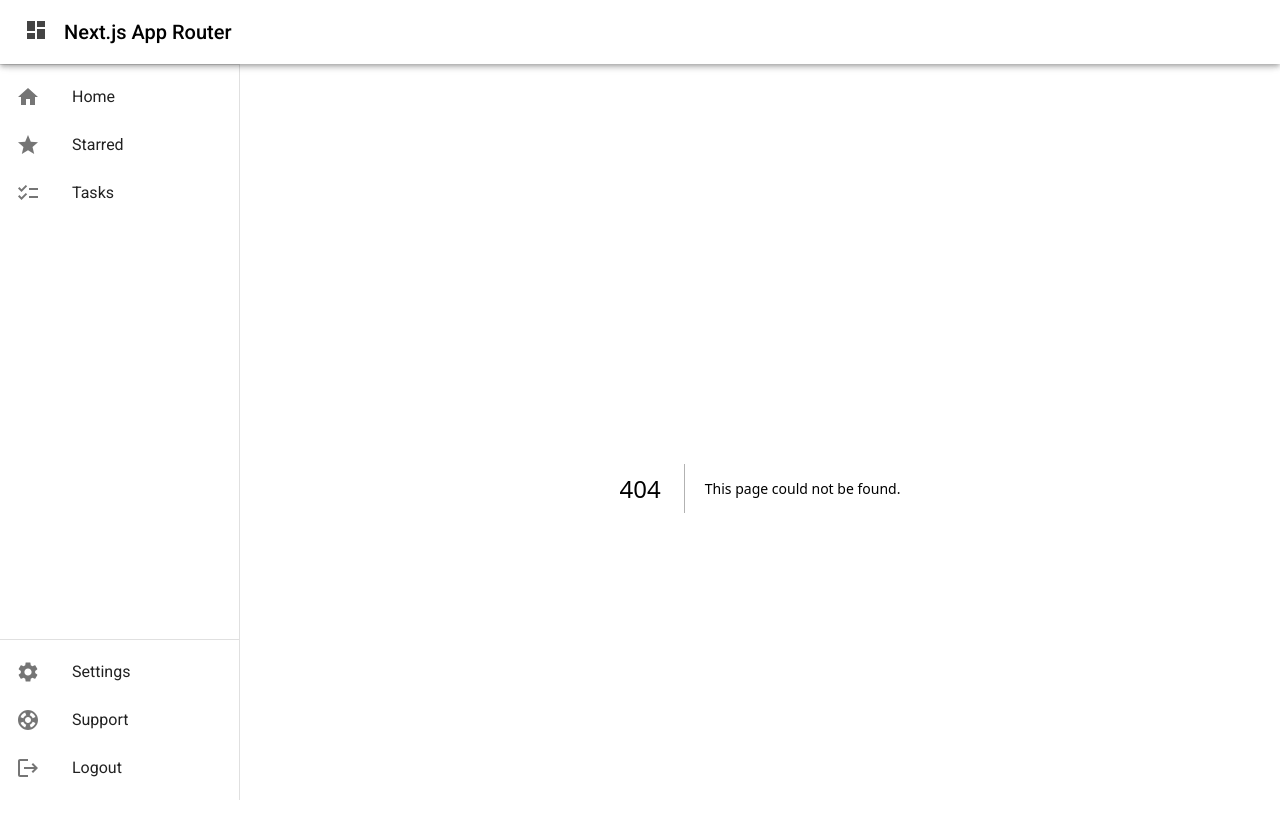
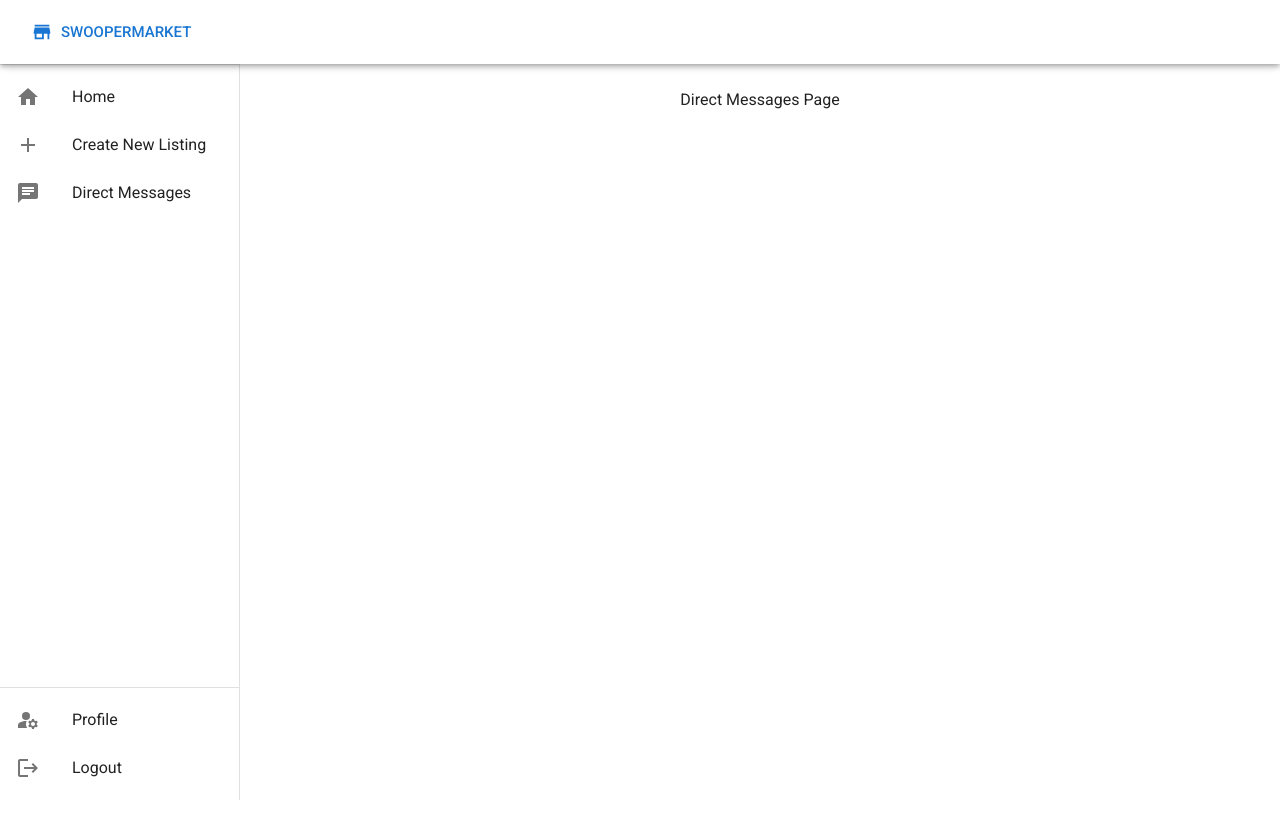
Before and after one commit to selmahassan/DebugDemon---CS370, a Next.js app in the folder swoopermarket-v2/: page /dms in a window 1280 px wide. Before the commit this address had no page. Shown: the top 816 px of the page. Built offline with nearby package versions, Linux system fonts and the light colour scheme.

Commit message:
add navbar

```diff
--- /dev/null
+++ b/swoopermarket-v2/src/app/dms/page.tsx
@@ -0,0 +1,23 @@
+import * as React from 'react';
+import Container from '@mui/material/Container';
+import Box from '@mui/material/Box';
+import Typography from '@mui/material/Typography';
+
+export default function TasksPage() {
+  return (
+    <Container>
+      <Box
+        sx={{
+          display: 'flex',
+          flexDirection: 'column',
+          justifyContent: 'center',
+          alignItems: 'center',
+        }}
+      >
+        <Typography variant="body1" gutterBottom>
+          Direct Messages Page
+        </Typography>
+      </Box>
+    </Container>
+  );
+}
--- a/swoopermarket-v2/src/app/layout.tsx
+++ b/swoopermarket-v2/src/app/layout.tsx
@@ -11,14 +11,14 @@ import ListItem from '@mui/material/ListItem';
 import ListItemButton from '@mui/material/ListItemButton';
 import ListItemIcon from '@mui/material/ListItemIcon';
 import ListItemText from '@mui/material/ListItemText';
-import DashboardIcon from '@mui/icons-material/Dashboard';
+import StoreIcon from '@mui/icons-material/Store';
 import HomeIcon from '@mui/icons-material/Home';
-import StarIcon from '@mui/icons-material/Star';
-import ChecklistIcon from '@mui/icons-material/Checklist';
-import SettingsIcon from '@mui/icons-material/Settings';
-import SupportIcon from '@mui/icons-material/Support';
+import AddIcon from '@mui/icons-material/Add';
+import ChatIcon from '@mui/icons-material/Chat';
+import ManageAccountsIcon from '@mui/icons-material/ManageAccounts';
 import LogoutIcon from '@mui/icons-material/Logout';
 import ThemeRegistry from '@/components/ThemeRegistry/ThemeRegistry';
+import Button from '@mui/material/Button';
 
 export const metadata = {
   title: 'Next.js App Router + Material UI v5',
@@ -29,14 +29,13 @@ const DRAWER_WIDTH = 240;
 
 const LINKS = [
   { text: 'Home', href: '/', icon: HomeIcon },
-  { text: 'Starred', href: '/starred', icon: StarIcon },
-  { text: 'Tasks', href: '/tasks', icon: ChecklistIcon },
+  { text: 'Create New Listing', href: '/newlisting', icon: AddIcon },
+  { text: 'Direct Messages', href: '/dms', icon: ChatIcon },
 ];
 
 const PLACEHOLDER_LINKS = [
-  { text: 'Settings', icon: SettingsIcon },
-  { text: 'Support', icon: SupportIcon },
-  { text: 'Logout', icon: LogoutIcon },
+  { text: 'Profile', href: '/profile', icon: ManageAccountsIcon },
+  { text: 'Logout', href: '/login', icon: LogoutIcon },
 ];
 
 export default function RootLayout({ children }: { children: React.ReactNode }) {
@@ -46,9 +45,18 @@ export default function RootLayout({ children }: { children: React.ReactNode })
         <ThemeRegistry>
           <AppBar position="fixed" sx={{ zIndex: 2000 }}>
             <Toolbar sx={{ backgroundColor: 'background.paper' }}>
-              <DashboardIcon sx={{ color: '#444', mr: 2, transform: 'translateY(-2px)' }} />
-              <Typography variant="h6" noWrap component="div" color="black">
-                Next.js App Router
+              <Typography variant="h6" noWrap component="div" color="#0033a0">
+                <Button
+                  href="/"
+                  size="large"
+                  disableRipple sx={{
+                    ml: 0,
+                    "&.MuiButtonBase-root:hover": {bgcolor: "transparent"},
+                  }}
+                  startIcon={<StoreIcon/>}
+                >
+                  SwooperMarket
+                </Button>
               </Typography>
             </Toolbar>
           </AppBar>
@@ -82,9 +90,9 @@ export default function RootLayout({ children }: { children: React.ReactNode })
             </List>
             <Divider sx={{ mt: 'auto' }} />
             <List>
-              {PLACEHOLDER_LINKS.map(({ text, icon: Icon }) => (
-                <ListItem key={text} disablePadding>
-                  <ListItemButton>
+              {PLACEHOLDER_LINKS.map(({ text, href, icon: Icon }) => (
+                <ListItem key={href} disablePadding>
+                  <ListItemButton component={Link} href={href}>
                     <ListItemIcon>
                       <Icon />
                     </ListItemIcon>
--- a/swoopermarket-v2/src/app/tasks/page.tsx
+++ b/swoopermarket-v2/src/app/newlisting/page.tsx
@@ -3,7 +3,7 @@ import Container from '@mui/material/Container';
 import Box from '@mui/material/Box';
 import Typography from '@mui/material/Typography';
 
-export default function TasksPage() {
+export default function StarredPage() {
   return (
     <Container>
       <Box
@@ -15,7 +15,7 @@ export default function TasksPage() {
         }}
       >
         <Typography variant="body1" gutterBottom>
-          Tasks Page
+          New Listing Page
         </Typography>
       </Box>
     </Container>
--- a/swoopermarket-v2/src/app/starred/page.tsx
+++ b/swoopermarket-v2/src/app/profile/page.tsx
@@ -3,7 +3,7 @@ import Container from '@mui/material/Container';
 import Box from '@mui/material/Box';
 import Typography from '@mui/material/Typography';
 
-export default function StarredPage() {
+export default function TasksPage() {
   return (
     <Container>
       <Box
@@ -15,7 +15,7 @@ export default function StarredPage() {
         }}
       >
         <Typography variant="body1" gutterBottom>
-          Starred Page
+          Profile Page
         </Typography>
       </Box>
     </Container>
```
Also changed, not shown: swoopermarket-v2/src/app/login/page.tsx (added, +23 -0 lines).
